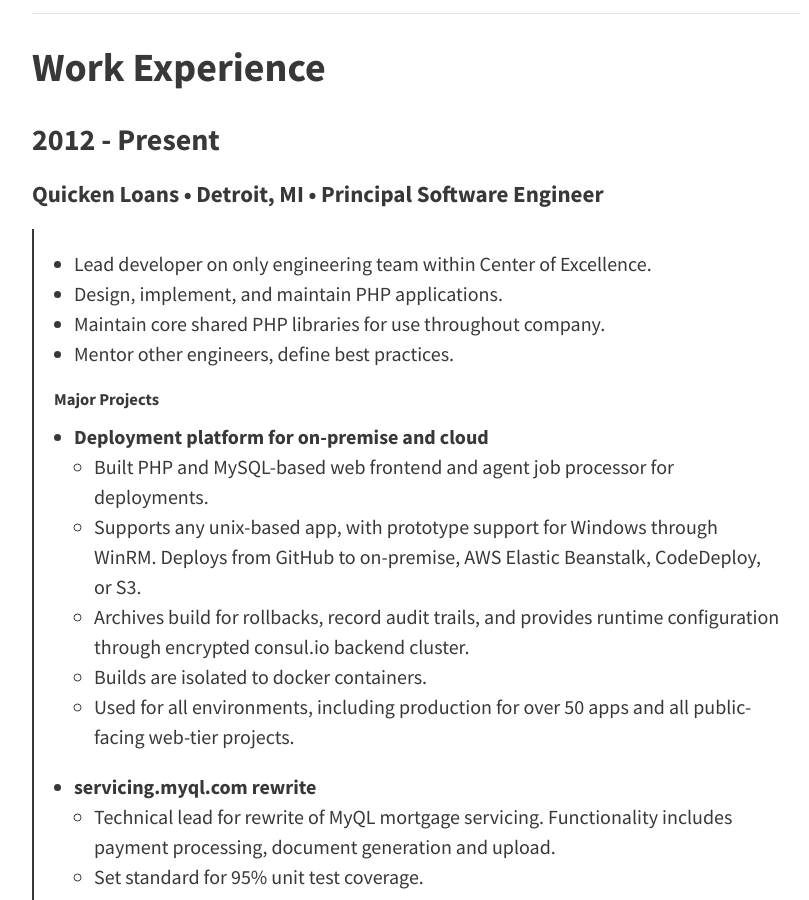
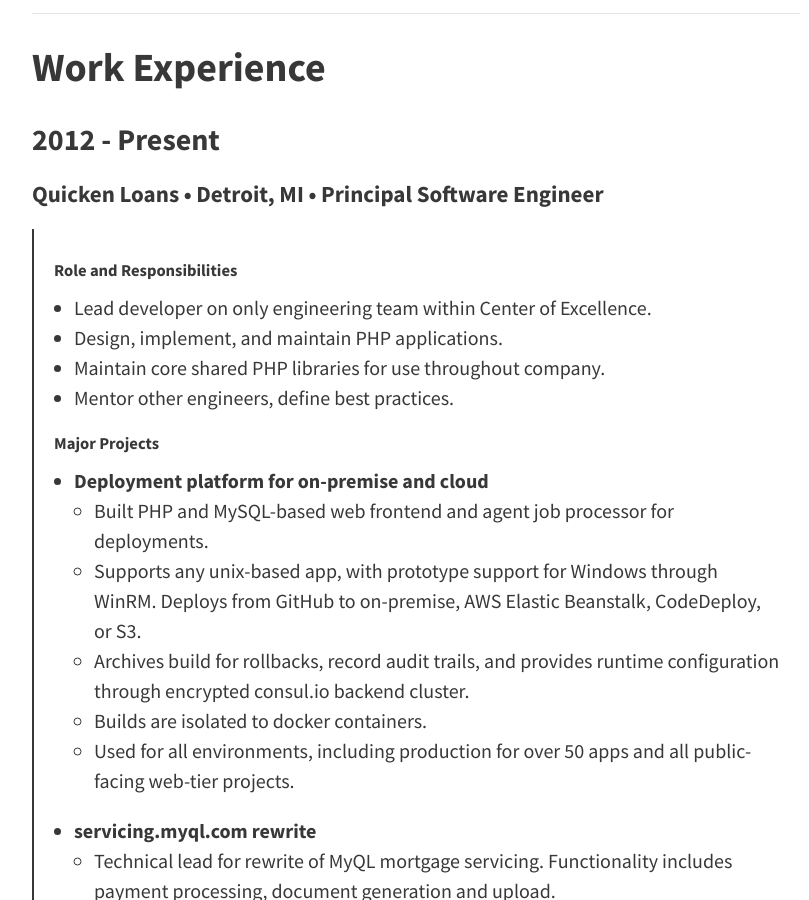
Before and after one commit to skluck/skluck.github.io, a Jekyll site: the page built from about.md, in a window 1280 px wide and 900 px high, scrolled down 2662 px. Shown: the whole window, without its empty margins (224-1033 px from the left). Built offline with Jekyll 4.4.1, drawn with Linux system fonts in a browser that asks for light colours; nearby versions of some CDN libraries; some of the changed text lies outside the part shown.

Commit message:
Update about.md

```diff
--- a/about.md
+++ b/about.md
@@ -90,6 +90,8 @@
 
 #### Quicken Loans • Detroit, MI • Principal Software Engineer
 
+> ##### Role and Responsibilities
+>
 > - Lead developer on only engineering team within Center of Excellence.
 > - Design, implement, and maintain PHP applications.
 > - Maintain core shared PHP libraries for use throughout company.
@@ -121,6 +123,8 @@
 
 #### Henry Ford Health System • Detroit, MI • Programmer Analyst
 
+> ##### Role and Responsibilities
+>
 > - Built and maintained PHP/MySQL application for electronic medical records
 > - Program several public-facing recruiting surveys for research studies
 > - Collate and import polysomnogram data from multiple physical locations
```
